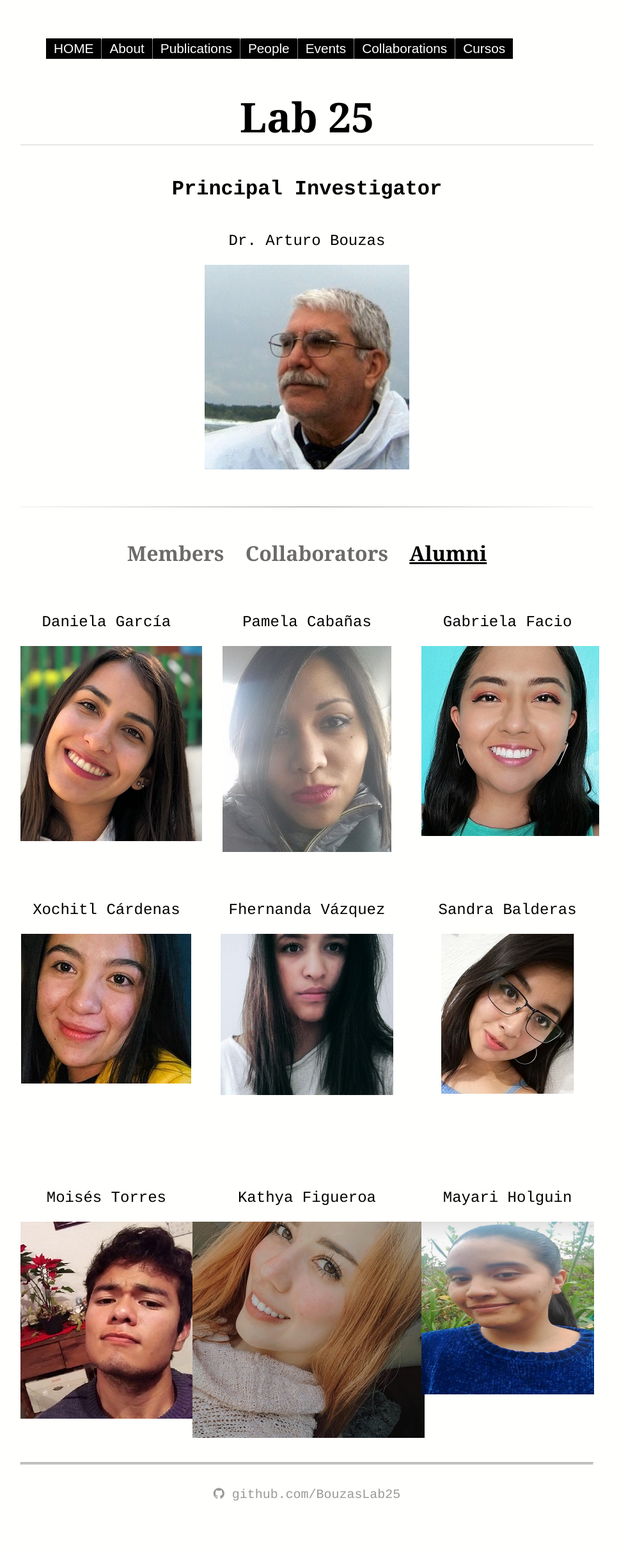
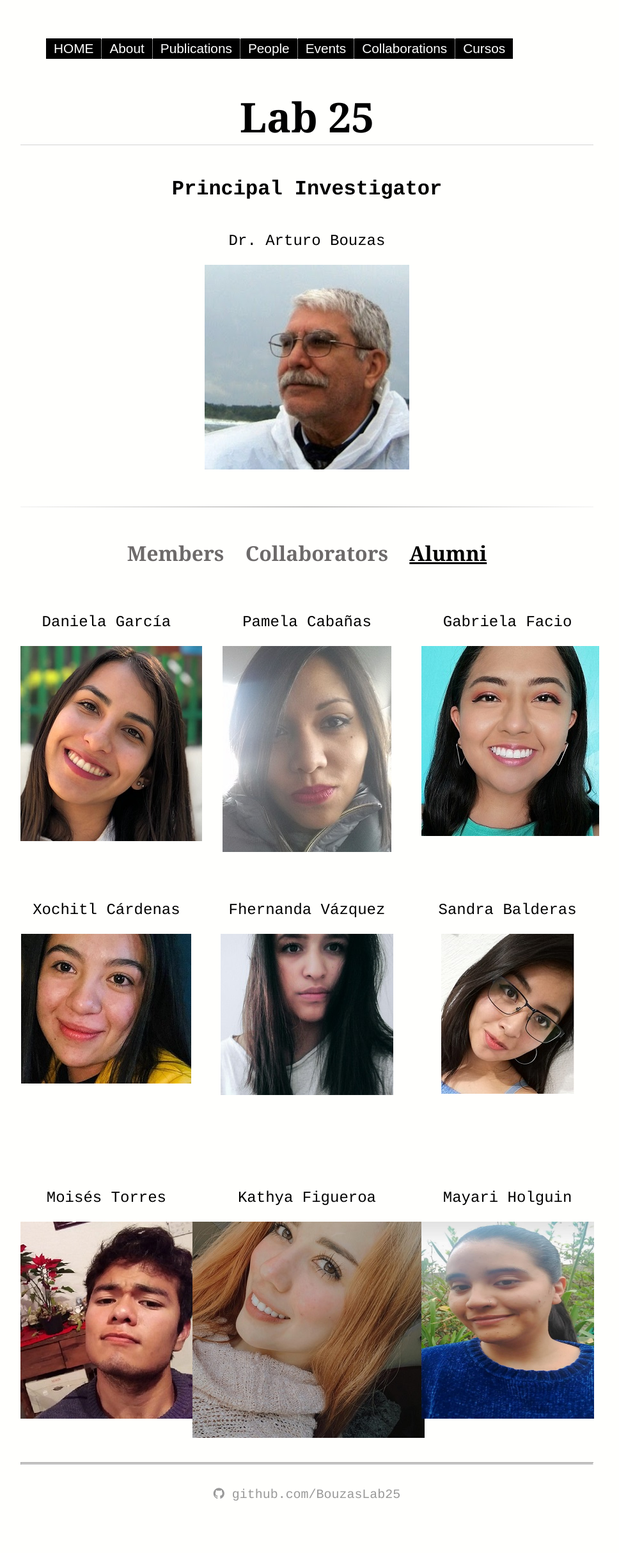
Before and after one commit to BouzasLab25/bouzaslab25.github.io, a Jekyll site: the page built from people/alumni.html, in a window 1280 px wide. Shown: the whole page at 64% size, without its empty margins (160-1128 px from the left). Built offline with Jekyll 4.4.1, drawn with Linux system fonts in a browser that asks for light colours.

Commit message:
Update alumni.html

```diff
--- a/people/alumni.html
+++ b/people/alumni.html
@@ -57,5 +57,5 @@
 
 <div class="right">
 	     <p><a class='lu' href="/people/al_Maya.html">Mayari Holguin</a></p>
-	      <a href="/people/al_Maya.html"><img class="displayed" src="/images/maya.jpg"/  width=270 height=270></a>
+	      <a href="/people/al_Maya.html"><img class="displayed" src="/images/maya.jpg"/  width=270 height=308></a>
   </div>
```
